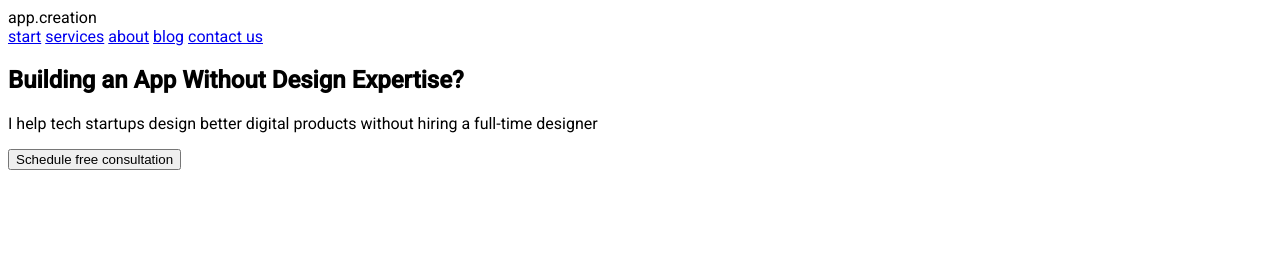
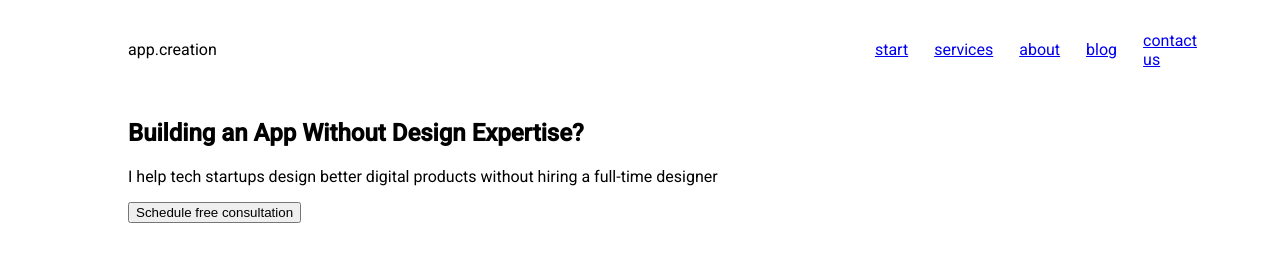
Before and after one commit to WebHeroSchool/createDesk, a plain HTML site: page index.html in a window 1280 px wide. Drawn offline with Linux system fonts and the light colour scheme.

Commit message:
Update style.css

```diff
--- a/style.css
+++ b/style.css
@@ -1,3 +1,36 @@
 body {
     font-family: 'Roboto';
+    margin: 0;
 }
+
+.wrapper {
+    margin: auto;
+    width: 80%;
+}
+
+.header {
+    display: flex;
+    justify-content: space-between;
+}
+
+.logo, .menu {
+    display: inline-block;
+}
+
+.logo {
+    padding: 40px 0;
+    margin-right: 63%;
+}
+
+.menu {
+    display: flex;
+    align-items: center;
+}
+
+.menu__item {
+    padding: 0 13px;
+}
+
+.menu__item:last-child {
+    padding-right: 0;
+}
```
